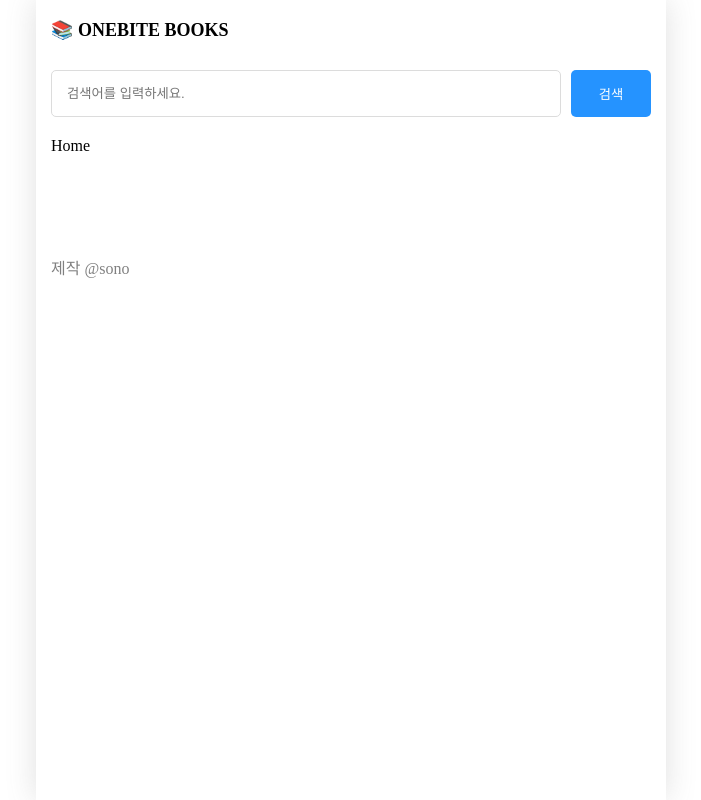
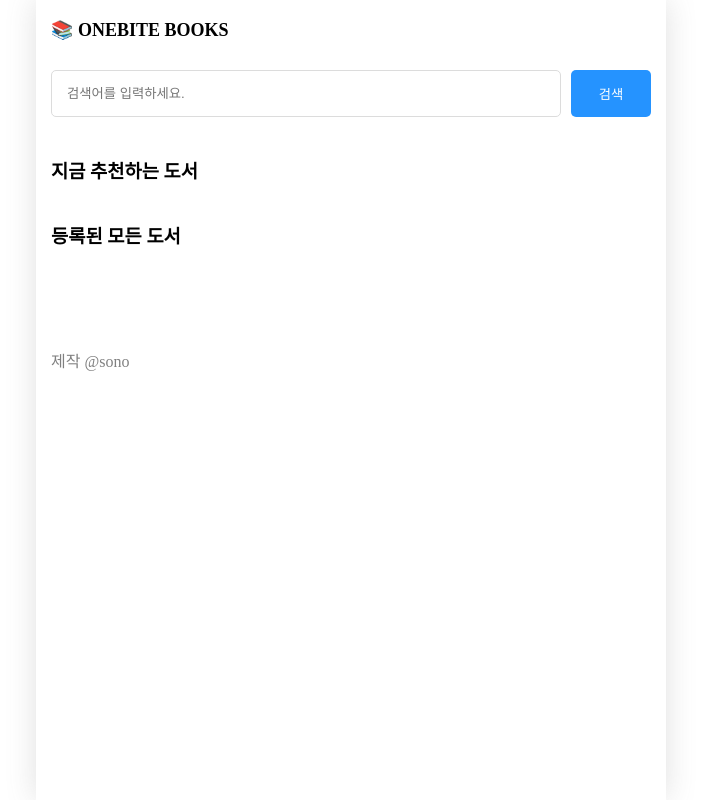
Before and after one commit to hoooooojjjj/OneViteNext, a Next.js app in the folder section02/: page / in a window 1280 px wide. Shown: the whole page, without its empty margins (289-990 px from the left). Built offline with nearby package versions, Linux system fonts and the light colour scheme.

Commit message:
Home Section Header

```diff
--- a/section02/src/pages/index.tsx
+++ b/section02/src/pages/index.tsx
@@ -1,8 +1,18 @@
 import SearchableLayout from "@/components/searchable-layout";
 import { ReactNode } from "react";
+import { AllBooksSection, Container, Header, RecommendSection } from "./styles";
 
 export default function Home() {
-  return <div>Home</div>;
+  return (
+    <Container>
+      <RecommendSection>
+        <Header>지금 추천하는 도서</Header>
+      </RecommendSection>
+      <AllBooksSection>
+        <Header>등록된 모든 도서</Header>
+      </AllBooksSection>
+    </Container>
+  );
 }
 
 Home.getLayout = (page: ReactNode) => {
--- /dev/null
+++ b/section02/src/pages/styles.ts
@@ -0,0 +1,15 @@
+import styled from "@emotion/styled";
+
+export const Container = styled.div({
+  display: "flex",
+  flexDirection: "column",
+  gap: 20,
+});
+
+export const RecommendSection = styled.section({});
+
+export const AllBooksSection = styled.section({});
+
+export const Header = styled.h3({
+  marginBottom: 0,
+});
```
Also changed, not shown: section02/src/pages/index.css (deleted).
